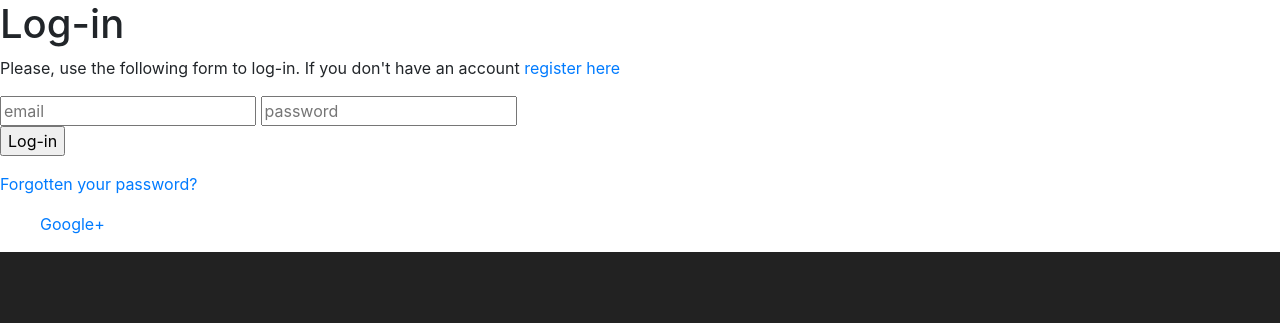
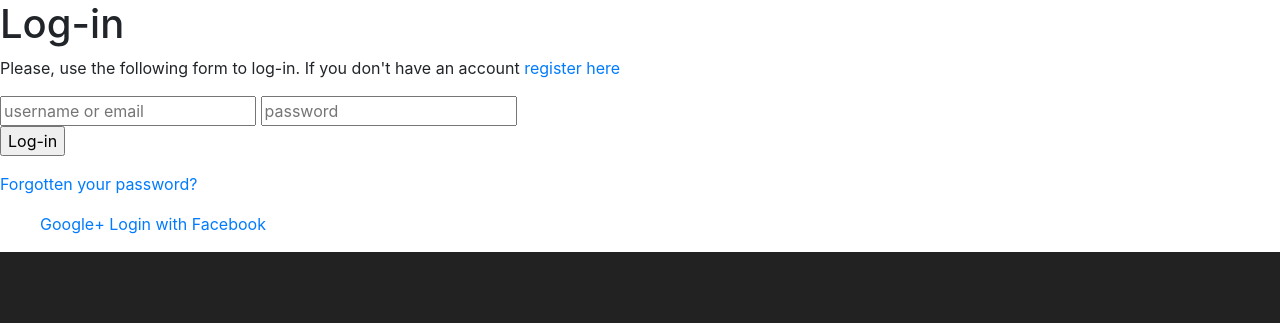
Before and after one commit to aoviedo92/qva, a Django app: page /en/accounts/login/ in a window 1280 px wide. Shown: the part 318-641 px from the top of the page. Run offline with Django 3.2, Linux system fonts and the light colour scheme; some libraries are stand-ins or nearby versions.

Commit message:
login con facebook

```diff
--- a/accounts/templates/registration/login.html
+++ b/accounts/templates/registration/login.html
@@ -17,7 +17,7 @@
     {% endif %}
     <div class="login-form">
         <form method="post">
-            {% render_field form.username placeholder="email" %}
+            {% render_field form.username placeholder="username or email" %}
             {% render_field form.password placeholder="password" %}
             {% csrf_token %}
             <input type="hidden" name="next" value="{{ next }}"/>
@@ -28,6 +28,7 @@
     <div class="social">
         <ul>
             <a href="{% url 'social:begin' 'google-oauth2' %}">Google+</a>
+            <a href="{% url 'social:begin' 'facebook' %}">Login with Facebook</a>
 {#            <li class="facebook"><a href="{% url "social:begin" "facebook"%}">Sign in with Facebook</a></li>#}
 {#            <li class="twitter"><a href="{% url "social:begin" "twitter"%}">Login with Twitter</a></li>#}
 {#            <li class="google"><a href="{% url "social:begin" "google" %}">Loginwith Google</a></li>#}
--- a/qvandares/settings/base.py
+++ b/qvandares/settings/base.py
@@ -161,9 +161,13 @@ LOGOUT_REDIRECT_URL = reverse_lazy('index:home')
 # django social auth
 SOCIAL_AUTH_GOOGLE_OAUTH2_KEY = '734954425066-7ucsqu811o3kpul05hd175h5jf7voj87.apps.googleusercontent.com'
 SOCIAL_AUTH_GOOGLE_OAUTH2_SECRET = 'H_qfXGjrNrFbh7xtbH1vVlei'
+SOCIAL_AUTH_FACEBOOK_KEY = '288193311698797'
+SOCIAL_AUTH_FACEBOOK_SECRET = 'dc52916e312b7880ce7cce2a3fbfdb57'
 
 AUTHENTICATION_BACKENDS = (
     'social_core.backends.google.GoogleOAuth2',
+    'social_core.backends.facebook.FacebookOAuth2',
+    'accounts.backends.ModelEmailBackend',
     'django.contrib.auth.backends.ModelBackend',
 )
 
```
Also changed, not shown: qvandares/db.sqlite3.
